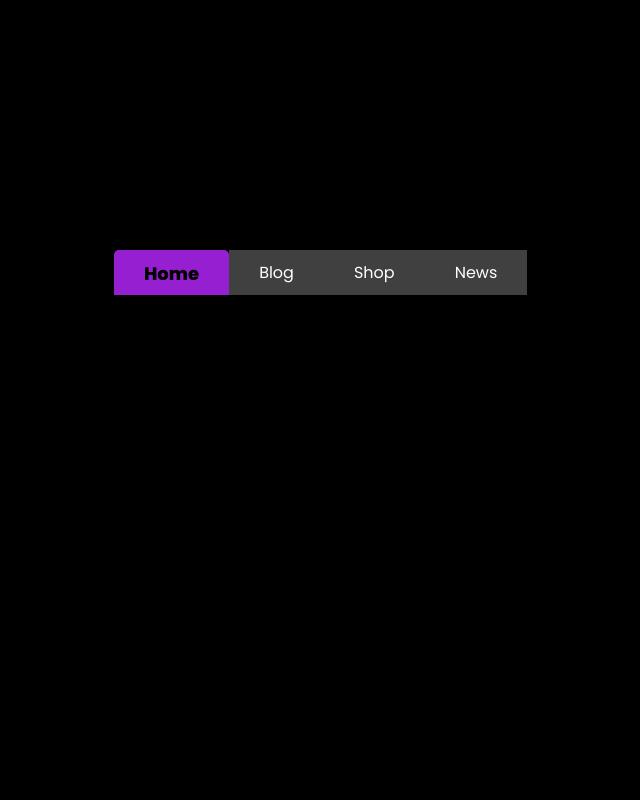
After one commit to Polxpro/New-Era-Games, a Python web app: template New Era Games/templates/Switching_Tabs.html in a window 1280 px wide. The commit adds this page. Shown: the whole page, without its empty margins (276-916 px from the left). Run offline with Jinja, Linux system fonts and the light colour scheme; the template is opened without the code that fills it, so the values that code supplies are empty.

Commit message:
general update

```diff
--- a/New Era Games/Pagina web cosas/Pagina inicio.html
+++ b/New Era Games/Pagina web cosas/Pagina inicio.html
@@ -27,7 +27,7 @@
                         <li><a href="#">Productos</a></li>
                     </ul>
                 </div>
-                <img class="logo-2" src="images/logo.svg" alt="">
+                <img class="logo-2" src="/New Era Games/img/logo.png    " alt="">
                 <div class="menu-2">
                     <ul>
                         <li><a href="#">Horario</a></li>
--- /dev/null
+++ b/New Era Games/templates/Switching_Tabs.html
@@ -0,0 +1,76 @@
+<!DOCTYPE html>
+<html lang="en">
+  <head>
+    <meta charset="UTF-8" />
+    <meta name="viewport" content="width=device-width, initial-scale=1.0" />
+    <title>Switching Tabs</title>
+    <link rel="preconnect" href="https://fonts.googleapis.com" />
+    <link rel="preconnect" href="https://fonts.gstatic.com" crossorigin />
+    <link
+      href="https://fonts.googleapis.com/css2?family=Plus+Jakarta+Sans:wght@200;300;400;500;600;700;800&family=Poppins:wght@100;200;300;400;500;600;700;800;900&display=swap"
+      rel="stylesheet"
+    />
+    <style>
+      body {
+        width: 100%;
+        height: 100vh;
+        margin: 0;
+        padding: 0;
+        display: grid;
+        place-items: center;
+        background: black;
+      }
+      .container {
+        width: 500px;
+        height: 300px;
+        display: flex;
+        position: relative;
+      }
+      input {
+        display: none;
+      }
+      .tab-name {
+        color: white;
+        font-family: poppins;
+        height: 45px;
+        background: rgba(255, 255, 255, 0.25);
+        padding: 10px 30px;
+        box-sizing: border-box;
+        cursor: pointer;
+        transition: 0.25s;
+      }
+      input:checked + label .tab-name {
+        background: #961fd1;
+        color: black;
+        font-size: 18px;
+        font-weight: 800;
+        border-top-left-radius: 5px;
+        border-top-right-radius: 5px;
+      }
+      input:checked + label .tab-content {
+        opacity: 1;
+        z-index: 1;
+      }
+    </style>
+  </head>
+  <body>
+    <div class="container">
+      <input type="radio" name="option" id="1" checked />
+      <label for="1">
+        <div class="tab-name">Home</div>
+      </label>
+      <input type="radio" name="option" id="2" />
+      <label for="2">
+        <div class="tab-name">Blog</div>
+      </label>
+      <input type="radio" name="option" id="3" />
+      <label for="3">
+        <div class="tab-name">Shop</div>
+      </label>
+      <input type="radio" name="option" id="4" />
+      <label for="4">
+        <div class="tab-name">News</div>
+      </label>
+    </div>
+  </body>
+</html>
--- /dev/null
+++ b/app.py
@@ -0,0 +1 @@
+from flask import Flask
```
Also changed, not shown: New Era Games/css/style.css (added, +55 -0 lines), New Era Games/css/styles.css (+67 -5 lines), New Era Games/templates/game-filter.html (added, +43 -0 lines), New Era Games/templates/index.html (+29 -4 lines).
